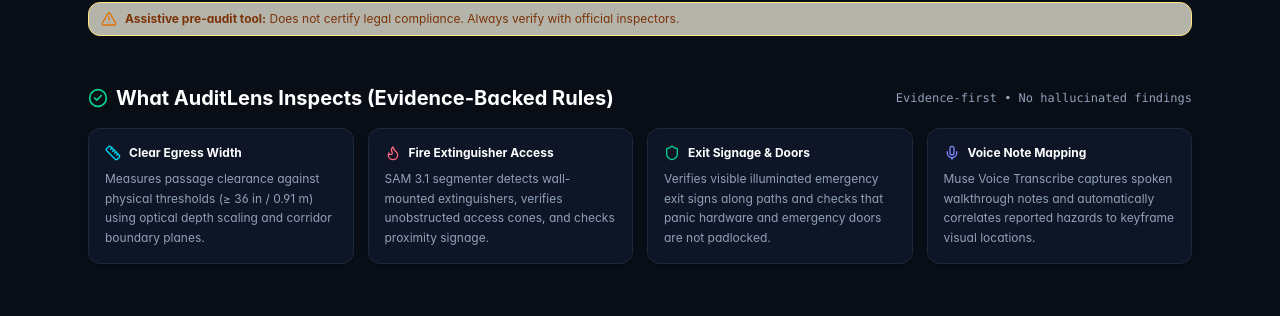
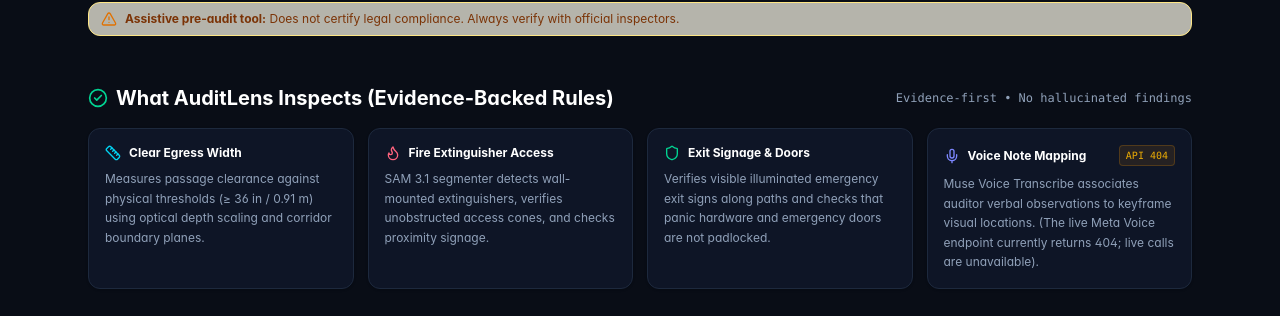
Before and after one commit to princetiwari1910/AuditLens, a React (Vite) app in the folder frontend/: page / in a window 1280 px wide. Shown: the part 1366-1682 px from the top of the page. Built offline with nearby package versions, Linux system fonts and the light colour scheme; no server answers.

Commit message:
chore(frontend): prepare final release integration, vercel SPA config, and honest model attribution

```diff
--- a/frontend/src/components/ModelsUsedPanel.tsx
+++ b/frontend/src/components/ModelsUsedPanel.tsx
@@ -86,8 +86,7 @@ export default function ModelsUsedPanel({
       data: transData,
       icon: Zap,
       color: 'text-purple-400',
-      badgeBg: 'bg-purple-500/10 border-purple-500/20 text-purple-300',
-      description: 'Speech recognition correlating spoken hazard observations to visual keyframes.'
+      description: 'Speech recognition for spoken notes. (API currently returns 404 live; live transcription unavailable).'
     },
   ];
 
@@ -223,8 +222,11 @@ export default function ModelsUsedPanel({
             <span className="text-slate-400">Multimodal reasoning agent. Dispatches tool calls, evaluates visual evidence against rules, compiles checklists, and generates fix plans.</span>
           </div>
           <div className="p-2.5 rounded-lg bg-slate-900/80 border border-slate-800 space-y-1">
-            <span className="font-bold text-white block font-mono text-xs">Muse Voice (muse-voice-transcribe)</span>
-            <span className="text-slate-400">Walkthrough speech-to-text. Transcribes auditor field notes and associates observations to nearest keyframe timestamps.</span>
+            <div className="flex items-center justify-between">
+              <span className="font-bold text-white block font-mono text-xs">Muse Voice (muse-voice-transcribe)</span>
+              <span className="text-[10px] font-mono text-amber-400 bg-amber-500/10 px-1.5 py-0.2 rounded border border-amber-500/20">API 404 (Unavailable)</span>
+            </div>
+            <span className="text-slate-400">Walkthrough speech-to-text. (The live Meta Voice endpoint currently returns 404; live transcription is unavailable. Offline stub only). Transcribes auditor field notes and associates observations to nearest keyframe timestamps when available.</span>
           </div>
         </div>
       </div>
--- a/frontend/src/pages/Home.tsx
+++ b/frontend/src/pages/Home.tsx
@@ -593,12 +593,15 @@ export default function Home() {
             </div>
 
             <div className="rounded-xl border border-slate-800 bg-slate-900/80 p-4 space-y-2 shadow-sm">
-              <div className="flex items-center gap-2 text-indigo-400">
-                <Mic className="h-4 w-4" />
-                <h4 className="text-xs font-bold text-white">Voice Note Mapping</h4>
+              <div className="flex items-center justify-between text-indigo-400">
+                <div className="flex items-center gap-2">
+                  <Mic className="h-4 w-4" />
+                  <h4 className="text-xs font-bold text-white">Voice Note Mapping</h4>
+                </div>
+                <span className="text-[10px] font-mono text-amber-400/90 bg-amber-500/10 px-1.5 py-0.5 rounded border border-amber-500/20">API 404</span>
               </div>
               <p className="text-xs text-slate-400 leading-relaxed">
-                Muse Voice Transcribe captures spoken walkthrough notes and automatically correlates reported hazards to keyframe visual locations.
+                Muse Voice Transcribe associates auditor verbal observations to keyframe visual locations. (The live Meta Voice endpoint currently returns 404; live calls are unavailable).
               </p>
             </div>
           </div>
```
Also changed, not shown: frontend/vercel.json (added), 1 other file (tests, documents, lock files or other folders).
